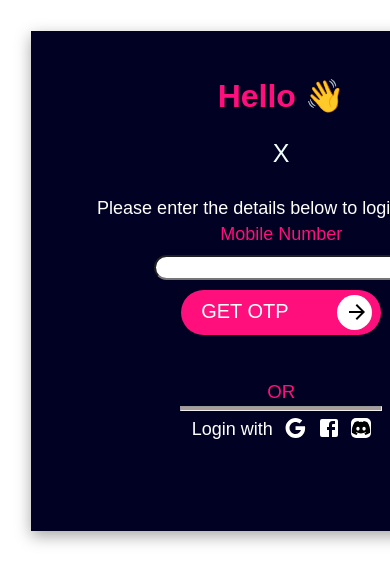
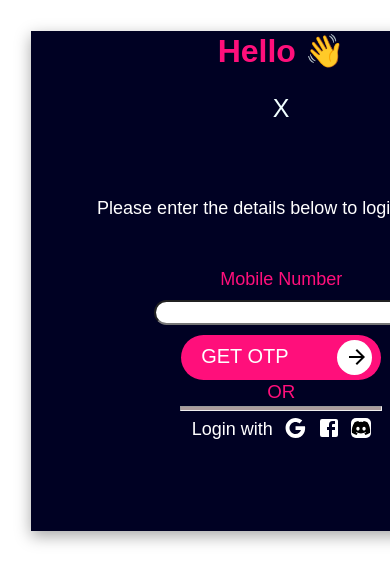
Before and after one commit to om-aditya/max, a Next.js app: page /getOtp in a window 390 px wide. Shown: the top 582 px of the page. Built offline with nearby package versions, Linux system fonts and the light colour scheme; a web font is replaced by a local one.

Commit message:
responsive design update

```diff
--- a/styles/Home.module.css
+++ b/styles/Home.module.css
@@ -238,6 +238,7 @@ margin: 20% 0% 3% 0%;
     display: flex;
     width: 100%;
     height: 3%;
+    margin-top:8px;
     position: fixed;
   }
   .logo{
--- a/styles/error.module.css
+++ b/styles/error.module.css
@@ -87,7 +87,7 @@
     display: flex;
     width: 100%;
     height: 3%;
-    margin-top: 8px;
+    margin-top:8px;
     position: fixed;
   }
   .logo{
--- a/styles/otp.module.css
+++ b/styles/otp.module.css
@@ -338,6 +338,7 @@ margin:auto;
     display: flex;
     width: 100%;
     height: 3%;
+    margin-top:8px;
     position: fixed;
   }
   .logo{
@@ -394,7 +395,7 @@ margin:auto;
     font-family: 'Aldrich', sans-serif;
     font-size:18px;
     height: 10%;
-    margin-top: 1%;
+    margin-top: 10%;
   }
 
   .label{
@@ -403,7 +404,7 @@ margin:auto;
     text-align: center;
     font-size:18px;
     height: 10%;
-    margin-top: 1%;
+    margin-top: 10%;
   }
   .or{
     text-align: center;
@@ -421,4 +422,5 @@ margin:auto;
     border-radius: 25px;
     margin-bottom: 5%;
   }
+
 }
--- a/styles/success.module.css
+++ b/styles/success.module.css
@@ -98,6 +98,7 @@
     display: flex;
     width: 100%;
     height: 3%;
+    margin-top:8px;
     position: fixed;
   }
   .logo{
--- a/styles/voucher.module.css
+++ b/styles/voucher.module.css
@@ -218,6 +218,7 @@ width: 30px;
       display: flex;
       width: 100%;
       height: 3%;
+      margin-top:8px;
       position: fixed;
     }
     .logo{
```
